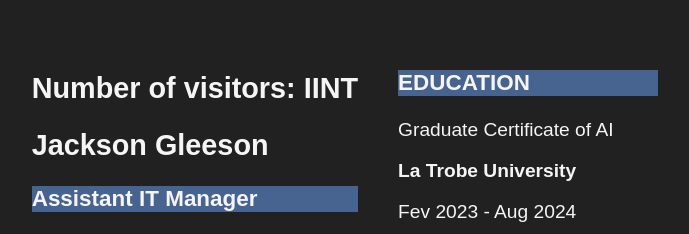
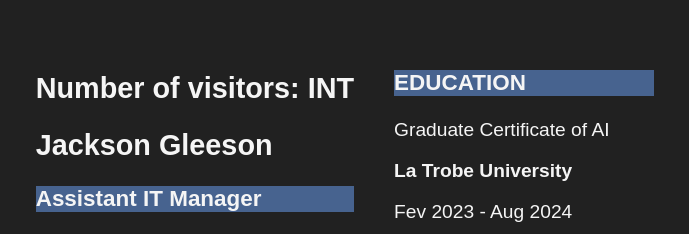
Before and after one commit to Electr0105/resume-website, a plain HTML site: page root/index.html in a window 1280 px wide. Shown: the top 234 px of the page, 303-992 px from the left. Drawn offline with Linux system fonts and the light colour scheme.

Commit message:
removed IINT test

```diff
--- a/root/index.html
+++ b/root/index.html
@@ -12,7 +12,7 @@
   </head>
   <body>
     <div id="personal-info">
-      <h2>Number of visitors: IINT</h2>
+      <h2>Number of visitors: INT</h2>
       <h2>Jackson Gleeson</h2>
       <h3>Assistant IT Manager</h3>
       <div>
```
